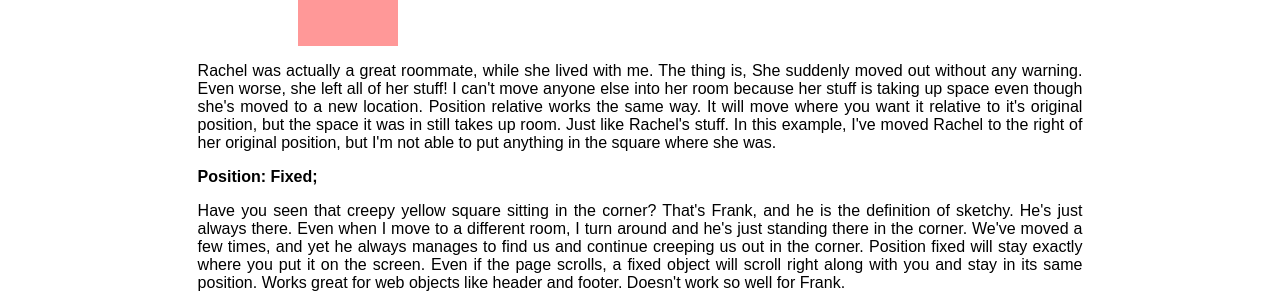
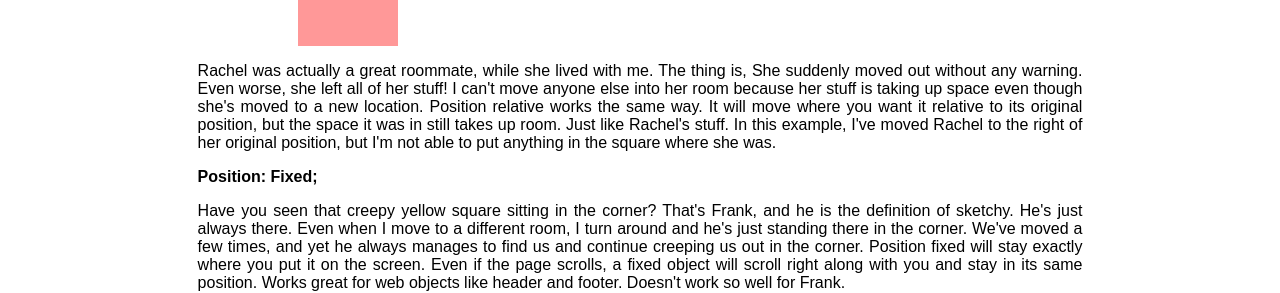
Before and after one commit to edwinunger/edwinunger.github.io, a Jekyll site: the page blog/2015-02-14-t2-css-design.html, which Jekyll copies as it is, in a window 1280 px wide and 1282 px high. Shown: the part 676-969 px from the top of the window. Built offline with Jekyll 4.4.1, drawn with Linux system fonts in a browser that asks for light colours.

Commit message:
blog edits

```diff
--- a/blog/2015-02-03-t1-git-blog.html
+++ b/blog/2015-02-03-t1-git-blog.html
@@ -1,7 +1,7 @@
 <!DOCTYPE html>
 <html>
 <head>
-  <title>Edwin Unger</title>
+  <title>Understanding Git & GitHub</title>
   <meta charset="UTF-8">
   <link rel="stylesheet" type="text/css" href="https://edwinunger.github.io/stylesheets/blog-stylesheet.css">
   <link rel="stylesheet" type="text/css" href="https://edwinunger.github.io/stylesheets/default.css">
--- a/blog/2015-02-14-t2-css-design.html
+++ b/blog/2015-02-14-t2-css-design.html
@@ -78,7 +78,7 @@
     <div class="relative">Relative Rachel</div>
   </p>
   <p>
-    Rachel was actually a great roommate, while she lived with me. The thing is, She suddenly moved out without any warning. Even worse, she left all of her stuff! I can't move anyone else into her room because her stuff is taking up space even though she's moved to a new location. Position relative works the same way. It will move where you want it relative to it's original position, but the space it was in still takes up room. Just like Rachel's stuff. In this example, I've moved Rachel to the right of her original position, but I'm not able to put anything in the square where she was.
+    Rachel was actually a great roommate, while she lived with me. The thing is, She suddenly moved out without any warning. Even worse, she left all of her stuff! I can't move anyone else into her room because her stuff is taking up space even though she's moved to a new location. Position relative works the same way. It will move where you want it relative to its original position, but the space it was in still takes up room. Just like Rachel's stuff. In this example, I've moved Rachel to the right of her original position, but I'm not able to put anything in the square where she was.
   </p>
   <p>
     <strong>Position: Fixed;</strong><br>
```
